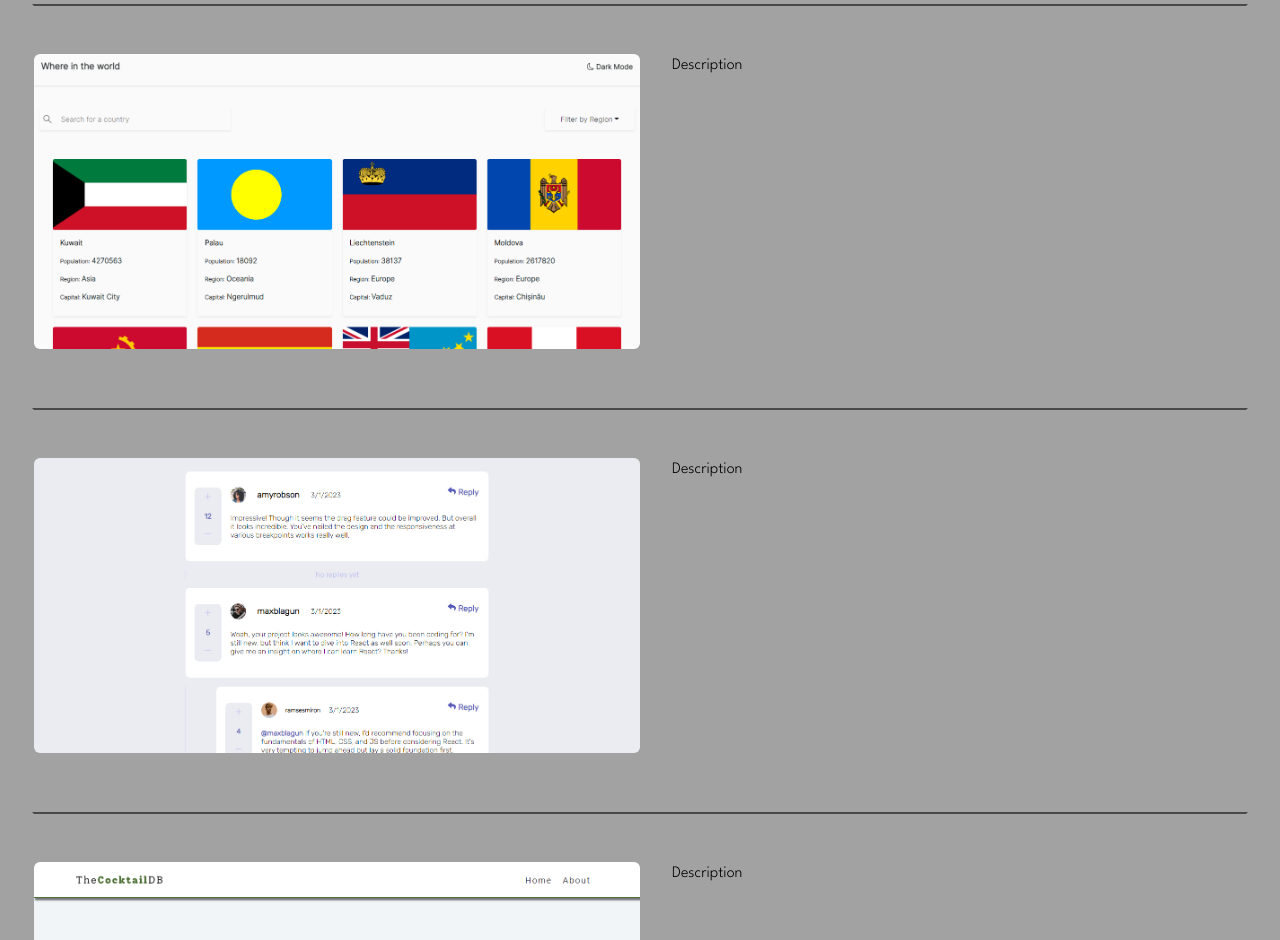
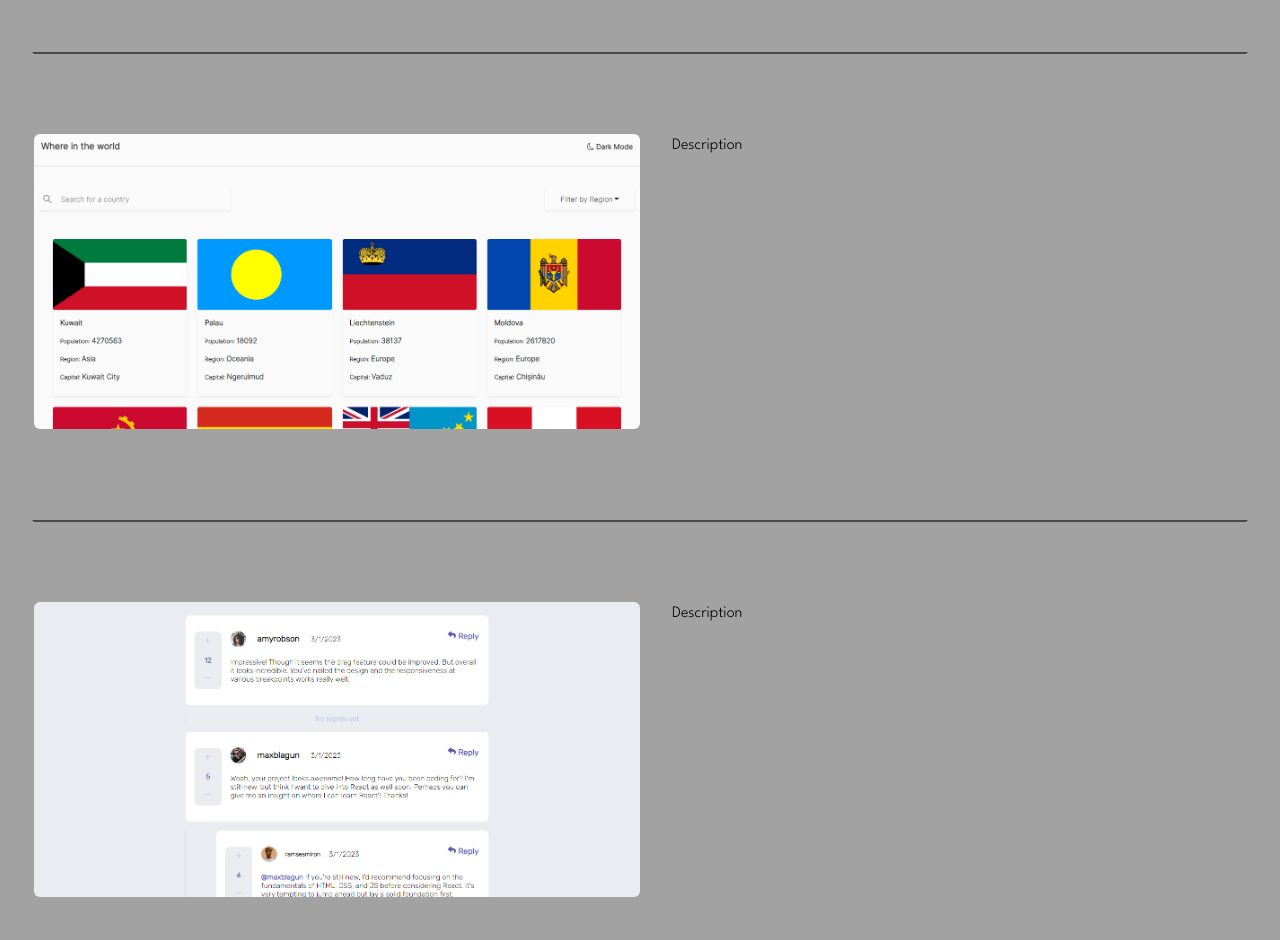
Before and after one commit to SiR-PENt/folio-me, a Next.js app: page / in a window 1280 px wide. Shown: the part 1800-2740 px from the top of the page. Built offline with nearby package versions, Linux system fonts and the light colour scheme.

Commit message:
abstracted components

```diff
--- a/components/About.jsx
+++ b/components/About.jsx
@@ -4,7 +4,7 @@ export default function About() {
 
     return (
         <section className='py-20 md:py-0 md:h-screen md:flex md:items-center md:justify-center'>
-        <div className='z-20 -rotate-[8deg] w-[110%] bg-primary h-60 absolute -top-28 mt-2'/>
+        <div className='z-20 -rotate-[5deg] w-[110%] bg-primary h-96 absolute -top-40 mt-2'/>
         <div className='px-8 relative z-30'>
         <h3 className='text-center font-bold tracking-widest text-secondary font-bold md:text-xl'>
             PROFILE
--- a/components/Portfolio.jsx
+++ b/components/Portfolio.jsx
@@ -3,6 +3,26 @@ import cocktail from '../public/assets/images/Cocktails.png'
 import spaceTourism from '../public/assets/images/space-tourism-website.png'
 import restCountries from '../public/assets/images/rest-countries.png'
 import interacty from '../public/assets/images/interacty.png'
+
+
+export function PortfolioCard({ children, className }) {
+    return (
+        <div className={`${className} py-8 md:py-20 border-2 border-x-transparent border-t-secondary
+        border-b-transparent flex flex-col md:flex-row overflow-hidden`}>
+            {children}
+        </div>
+    )
+}
+
+export function ImageContainer({src}) {
+    return (
+        <div className="w-[100%] md:w-[50%]">
+        <Image src={src}
+         alt={`Image for ${src}`}
+         className="rounded-md"/>
+        </div>
+    )
+}
 
 export default function Portfolio() {
 
@@ -18,72 +38,45 @@ export default function Portfolio() {
           </p>
           </div>
 
-          <section className="mt-12">
+          <section className="md:mt-24">
 
-           <div className="py-12 border-2 border-x-transparent border-b-transparent
-           border-t-secondary flex flex-col md:flex-row overflow-hidden">
-            <div className="w-[100%] md:w-[50%]">
-            <Image src={restCountries}
-             height='700'
+           <PortfolioCard>
+            <ImageContainer src={restCountries}/>
+            <div className="md:pl-8">
+                <p>
+                    Description
+                </p>
+            </div>
+           </PortfolioCard>
 
-             alt='Image for cocktail project'
-             className="rounded-md z-10"/>
+
+           <PortfolioCard>
+            <ImageContainer src={interacty}/>
+            <div className="md:pl-8">
+                <p>
+                    Description
+                </p>
             </div>
+           </PortfolioCard>
 
+           <PortfolioCard>
+            <ImageContainer src={cocktail}/>
+            <div className="md:pl-8">
+                <p>
+                    Description
+                </p>
+            </div>
+           </PortfolioCard>
+
+
+           <PortfolioCard className='border-b-secondary'>
+            <ImageContainer src={spaceTourism}/>
             <div className="pl-8">
                 <p>
                     Description
                 </p>
             </div>
-           </div>
-
-           <div className="py-12 border-2 border-t-secondary border-x-transparent
-           border-b-transparent flex flex-col md:flex-row overflow-hidden">
-            <div className="w-[100%] md:w-[50%]">
-            <Image src={interacty}
-             alt='Image for cocktail project'
-             className="rounded-md"/>
-            </div>
-
-            <div className="pl-8">
-                <p>
-                    Description
-                </p>
-            </div>
-           </div>
-
-           <div className="py-12 border-2 border-x-transparent border-t-secondary
-           border-b-secondary flex flex-col md:flex-row overflow-hidden">
-            <div className="w-[100%] md:w-[50%]">
-            <Image src={cocktail}
-            height='700'
-             alt='Image for cocktail project'
-             className="rounded-md"/>
-            </div>
-
-            <div className="pl-8">
-                <p>
-                    Description
-                </p>
-            </div>
-           </div>
-
-
-           <div className="py-12 border-2 border-x-transparent border-t-transparent border-b-secondary
-            flex flex-col md:flex-row overflow-hidden">
-            <div className="w-[100%] md:w-[50%]">
-            <Image src={spaceTourism}
-            height='700'
-             alt='Image for space project'
-             className="rounded-md"/>
-            </div>
-
-            <div className="pl-8">
-                <p>
-                    Description
-                </p>
-            </div>
-           </div>
+           </PortfolioCard>
           </section>
 
         </section>
--- a/pages/index.js
+++ b/pages/index.js
@@ -39,11 +39,12 @@ export default function Home() {
         text-primary tracking-widest`}>
           OLASUNKANMI
           </motion.p>
+
         <motion.div
          animate={{ y:0, opacity:1 }}
          initial={{ y:100, opacity: 0 }}
          transition={{ ease: 'easeOut', duration: .9}}
-        className='flex lg:items-center flex-col lg:flex-row'>
+        className='flex lg:items-center flex-col lg:flex-row lg:-mt-6'>
         <p className={`text-shadow hero-text font-bold lg:text-[160px] text-primary tracking-wider`}>BALOGUN</p>
         <div className='lg:pl-8'>
          <p
```
